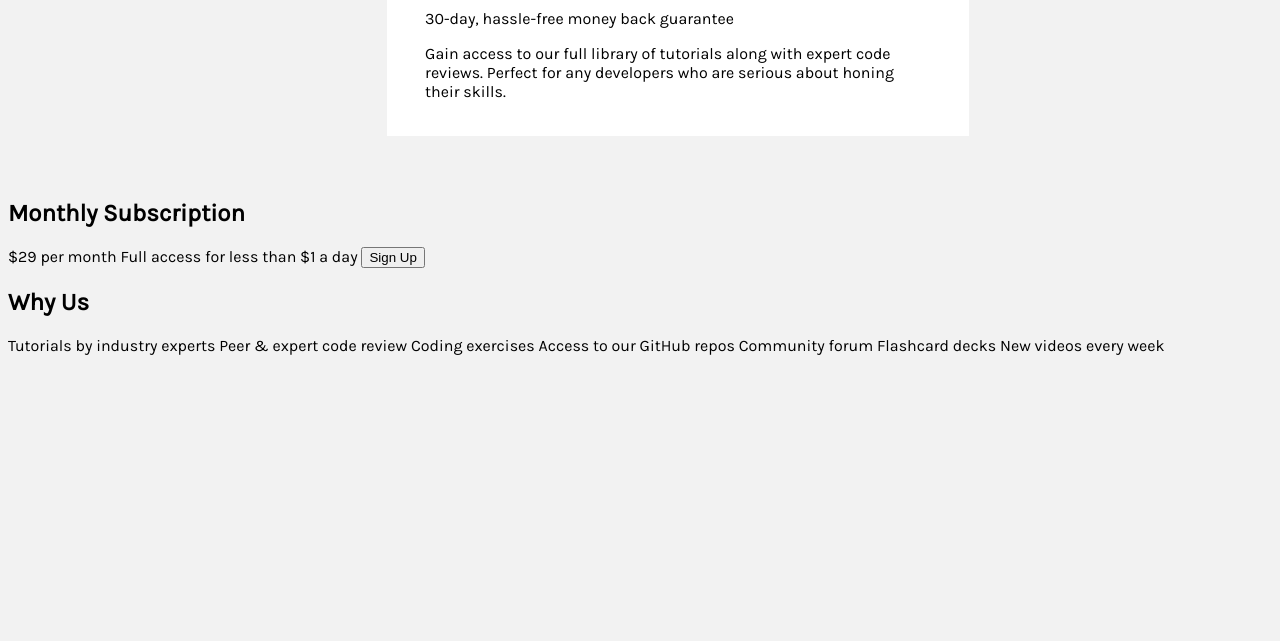
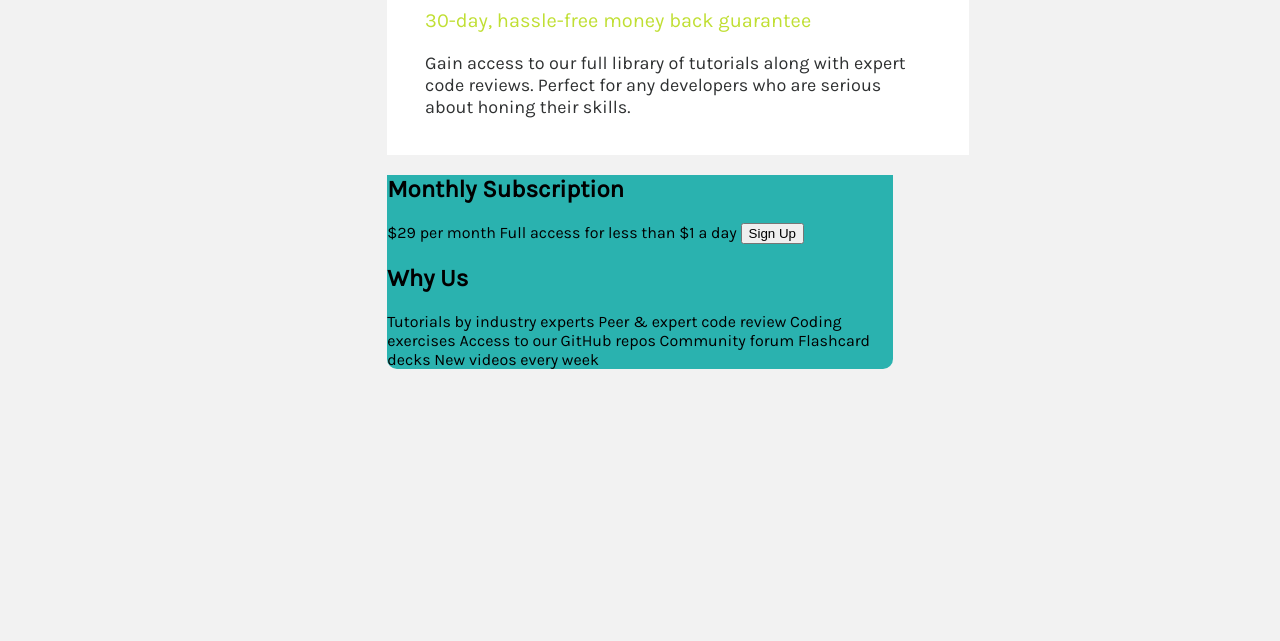
Before and after one commit to dazeign/Frontend-Mentors-Practice, a website: page DazeFrontendMasters/single-price-grid-component-master/single-price-grid-component-master/noTailwind.html in a window 1280 px wide. Shown: the part 159-800 px from the top of the page. Drawn offline with Linux system fonts and the light colour scheme.

Commit message:
Had to use the toilet

```diff
--- a/DazeFrontendMasters/single-price-grid-component-master/single-price-grid-component-master/noTailwind.html
+++ b/DazeFrontendMasters/single-price-grid-component-master/single-price-grid-component-master/noTailwind.html
@@ -15,8 +15,7 @@
             <p>Gain access to our full library of tutorials along with expert code reviews.
             Perfect for any developers who are serious about honing their skills.</p>
     </div>
-
-   <div>
+   <div class="second">
     <div>
         <h2>Monthly Subscription</h2>
         &dollar;29 per month
@@ -33,6 +32,7 @@
         Flashcard decks
         New videos every week
     </div>
+    </div>
   <!-- <footer>
     <p class="attribution">
       Challenge by <a href="https://www.frontendmentor.io?ref=challenge" target="_blank">Frontend Mentor</a>.
--- a/DazeFrontendMasters/single-price-grid-component-master/single-price-grid-component-master/style.css
+++ b/DazeFrontendMasters/single-price-grid-component-master/single-price-grid-component-master/style.css
@@ -27,14 +27,28 @@ body{
 .first{
     background-color: white;
     width: 40%;
-    margin: 5% 30% 5% 30%;
+    margin: 5% 30% 0 30%;
     padding: 1.5% 3%;
     border-radius: 10px 10px 0 0;
 }
 .first h2{
     font-size: 30px;
     margin-bottom: 5%;
+    color: hsl(179, 62%, 43%)
 }
-.first p:nth-child(1){
-    font-size: 50px;
+.first p:nth-of-type(1){
+    font-size: 20px;
+    color: hsl(71, 73%, 54%)
 }
+.first p:nth-of-type(2){
+    font-size: 18px;
+    color: hsl(200, 3%, 19%);
+}
+.second{
+    background-color: hsl(179, 62%, 43%);
+    margin: 0 30% 0 30%;
+    width: 40%;
+    /* padding: 1.5% 3%; */
+    border-radius: 0 0 10px 10px;
+    border-radius: ;
+}
```
